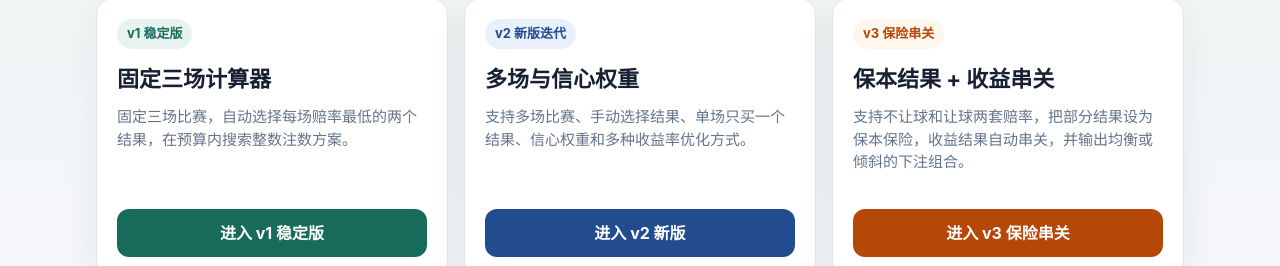
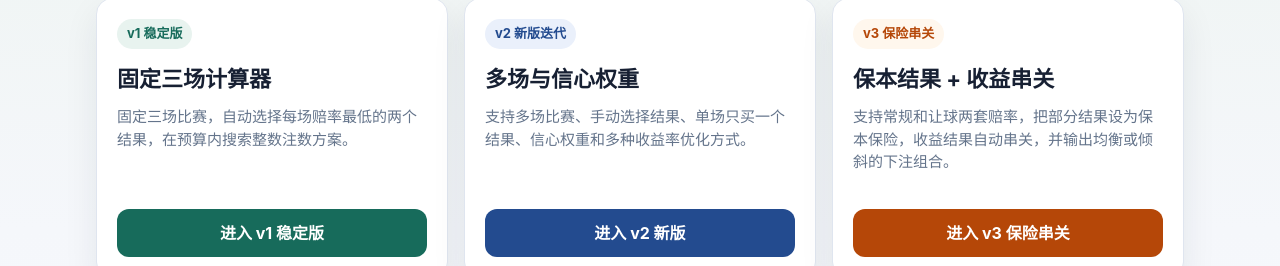
Before and after one commit to arthuryang2003/football-calculator.io, a plain HTML site: page index.html in a window 1280 px wide. Shown: the part 156-422 px from the top of the page. Drawn offline with Linux system fonts and the light colour scheme.

Commit message:
Use regular label in v3 entry

```diff
--- a/index.html
+++ b/index.html
@@ -153,7 +153,7 @@
         <div>
           <span class="tag v3">v3 保险串关</span>
           <h2>保本结果 + 收益串关</h2>
-          <p>支持不让球和让球两套赔率，把部分结果设为保本保险，收益结果自动串关，并输出均衡或倾斜的下注组合。</p>
+          <p>支持常规和让球两套赔率，把部分结果设为保本保险，收益结果自动串关，并输出均衡或倾斜的下注组合。</p>
         </div>
         <a class="button v3" href="./v3-hedge.html">进入 v3 保险串关</a>
       </article>
```
